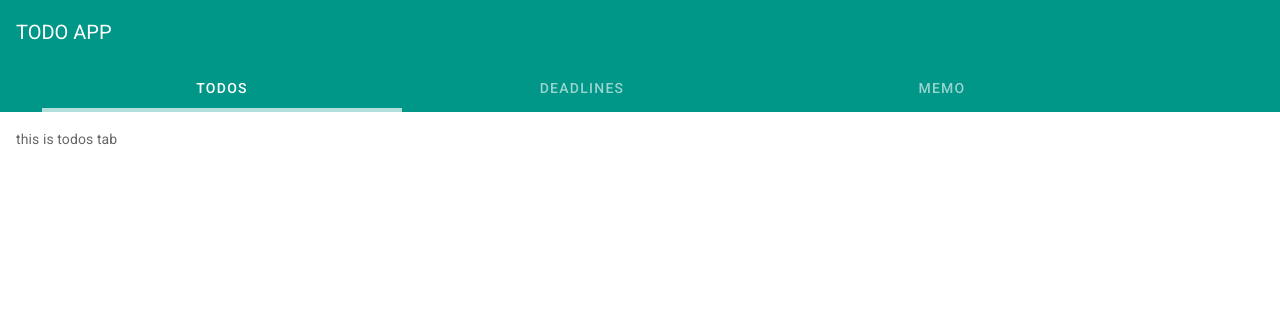
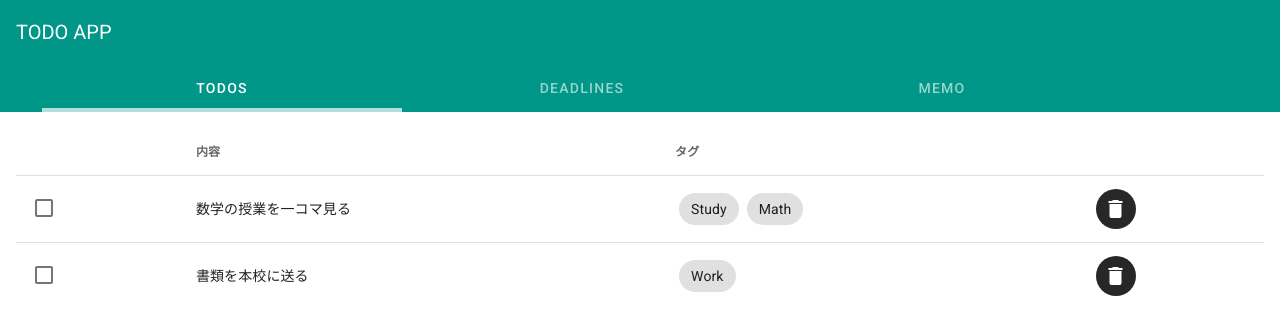
Before and after one commit to floppy73/vue-todo-app, a Vue app: page / in a window 1280 px wide. Shown: the top 334 px of the page. Built offline with nearby package versions, Linux system fonts and the light colour scheme.

Commit message:
Add todo-table

```diff
--- a/src/components/Todos.vue
+++ b/src/components/Todos.vue
@@ -1,15 +1,75 @@
 <template>
   <v-card flat>
-    <v-card-text>this is todos tab</v-card-text>
+    <v-card-text>
+      <v-simple-table>
+        <thead>
+          <tr>
+            <th class="text-left">
+            </th>
+            <th class="text-left">
+              内容
+            </th>
+            <th class="text-left">
+              タグ
+            </th>
+            <th></th>
+          </tr>
+        </thead>
+        <tbody>
+          <tr
+            v-for="item in todos"
+            :key="item.content"
+            v-bind:class="{done: item.isChecked}"
+          >
+            <td class="text-right">
+              <v-checkbox
+              v-model="item.isChecked"
+                color="teal"
+              ></v-checkbox></td>
+            <td>{{ item.content }}</td>
+            <td>
+              <v-chip
+                v-for="tag in item.tags"
+                :key="tag"
+                class="ma-1"
+              >
+                {{ tag }}
+              </v-chip>
+            </td>
+            <td>
+              <v-btn
+                fab
+                dark
+                small
+                elevation="0"
+              >
+                <v-icon fab dark>mdi-delete</v-icon>
+              </v-btn>
+            </td>
+          </tr>
+        </tbody>
+      </v-simple-table>
+    </v-card-text>
   </v-card>
 </template>
 
 <script>
 export default {
-  name: 'Todos'
+  name: 'Todos',
+  data () {
+    return {
+      done: '',
+      todos: [
+        {content: '数学の授業を一コマ見る', tags: ['Study', 'Math'], isChecked: false},
+        {content: '書類を本校に送る', tags: ['Work'], isChecked: false}
+      ]
+    }
+  },
+  methods: {
+  }
 }
 </script>
 
-<style>
+<style lang="scss">
 
 </style>
```
